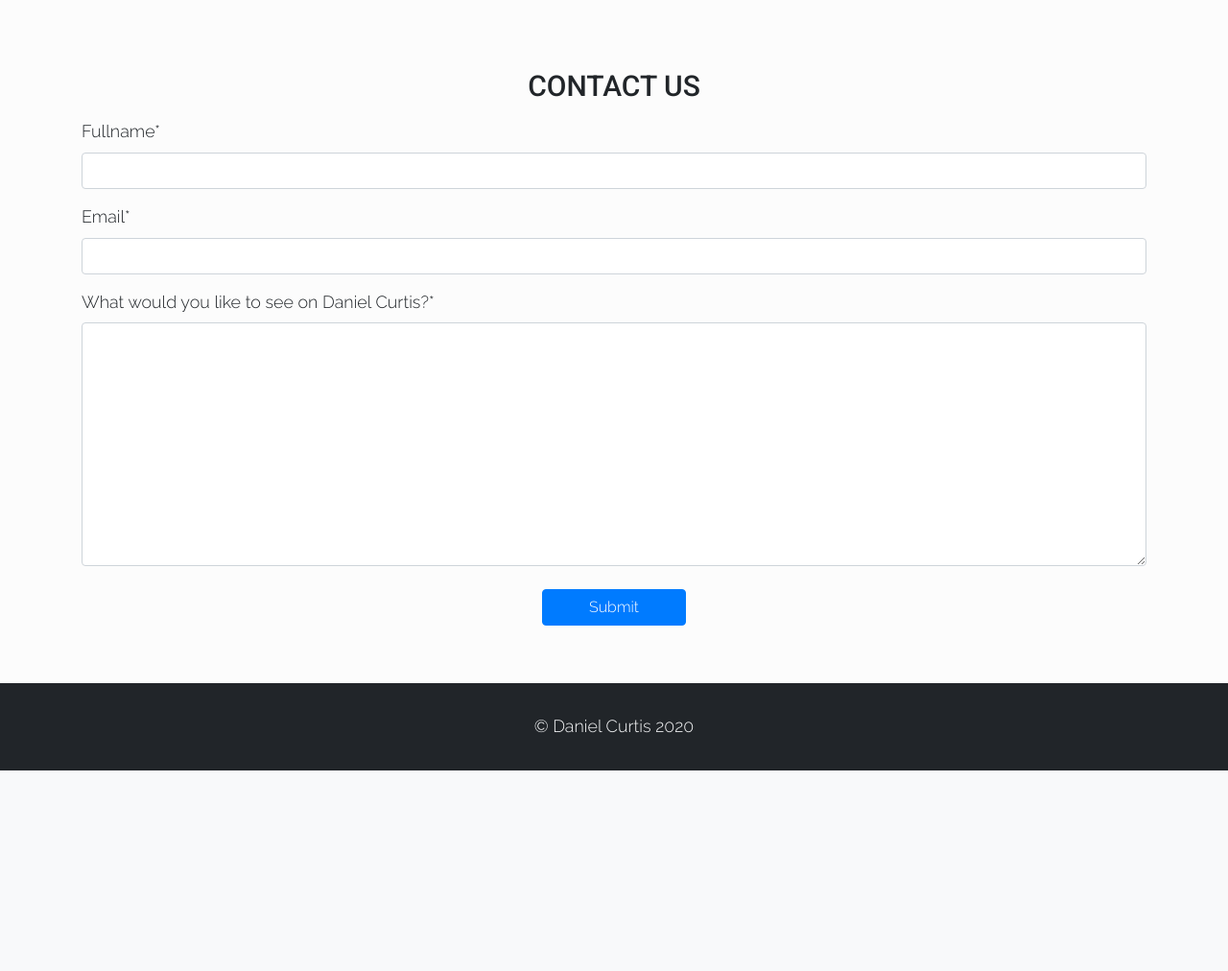
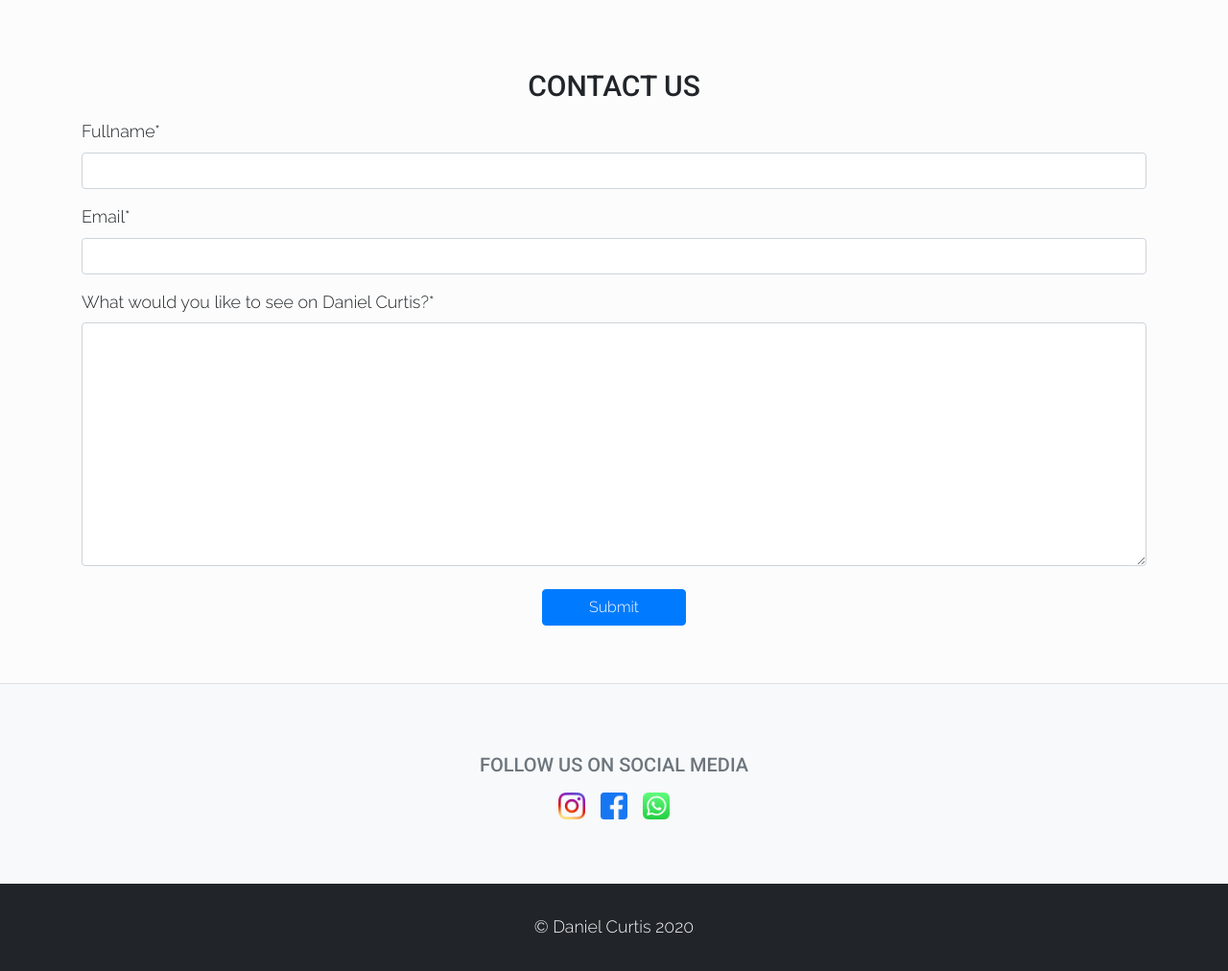
Before and after one commit to mfonism/daniel-curtis, a Django app: page /parked/ in a window 1280 px wide. Shown: the part 1274-2286 px from the top of the page at 96% size. Before the commit the page ends 2077 px from the top, so only its background shows below. Run offline with Django 3.2, Linux system fonts and the light colour scheme; parts of the project's set-up code (start-up, migrations or seed data) failed here and were passed over; some libraries are stand-ins or nearby versions.

Commit message:
Add social media section to parked landing

```diff
--- a/landing/static/landing/css/parked.css
+++ b/landing/static/landing/css/parked.css
@@ -76,3 +76,9 @@ section h2 {
     font-size: 1.875rem;
     margin-bottom: 1rem;
 }
+
+.social-media .icons a {
+    height: 1.75rem;
+    width: 1.75rem;
+    margin: 0.5rem;
+}
--- a/landing/templates/landing/parked.html
+++ b/landing/templates/landing/parked.html
@@ -65,6 +65,26 @@
         </form>
     </div>
 </section>
+
+<section class="social-media">
+    <div class="container">
+        <h5 class="text-center text-muted">Follow us on social media</h5>
+        <div class="icons d-flex justify-content-center">
+            <a href="https://www.instagram.com/danielcurtisfashion/">
+                <img class="img-fluid" src="{% static 'icons/icon--instagram.png' %}"
+                  alt="instagram's icon">
+            </a>
+            <a href="https://web.facebook.com/Danielcurtisfashion">
+                <img class="img-fluid" src="{% static 'icons/icon--facebook.png' %}"
+                  alt="facebook's icon">
+            </a>
+            <a href="#">
+                <img class="img-fluid" src="{% static 'icons/icon--whatsapp.png' %}"
+                  alt="whatsapp's icon">
+            </a>
+        </div>
+    </div>
+</section>
 {% endblock %}
 
 
```
Also changed, not shown: static/icons/icon--facebook.png (added), static/icons/icon--instagram.png (added), static/icons/icon--whatsapp.png (added).
